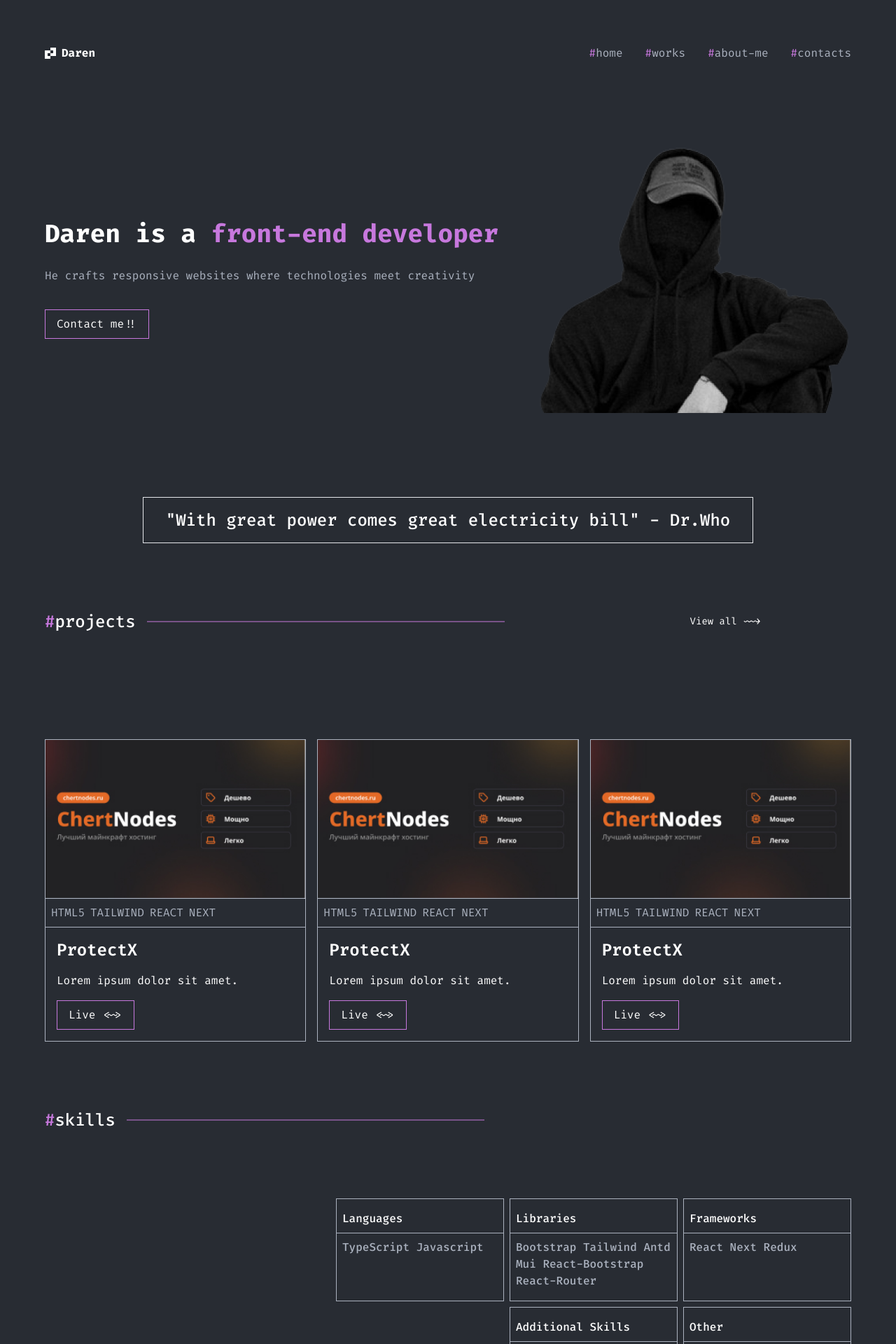
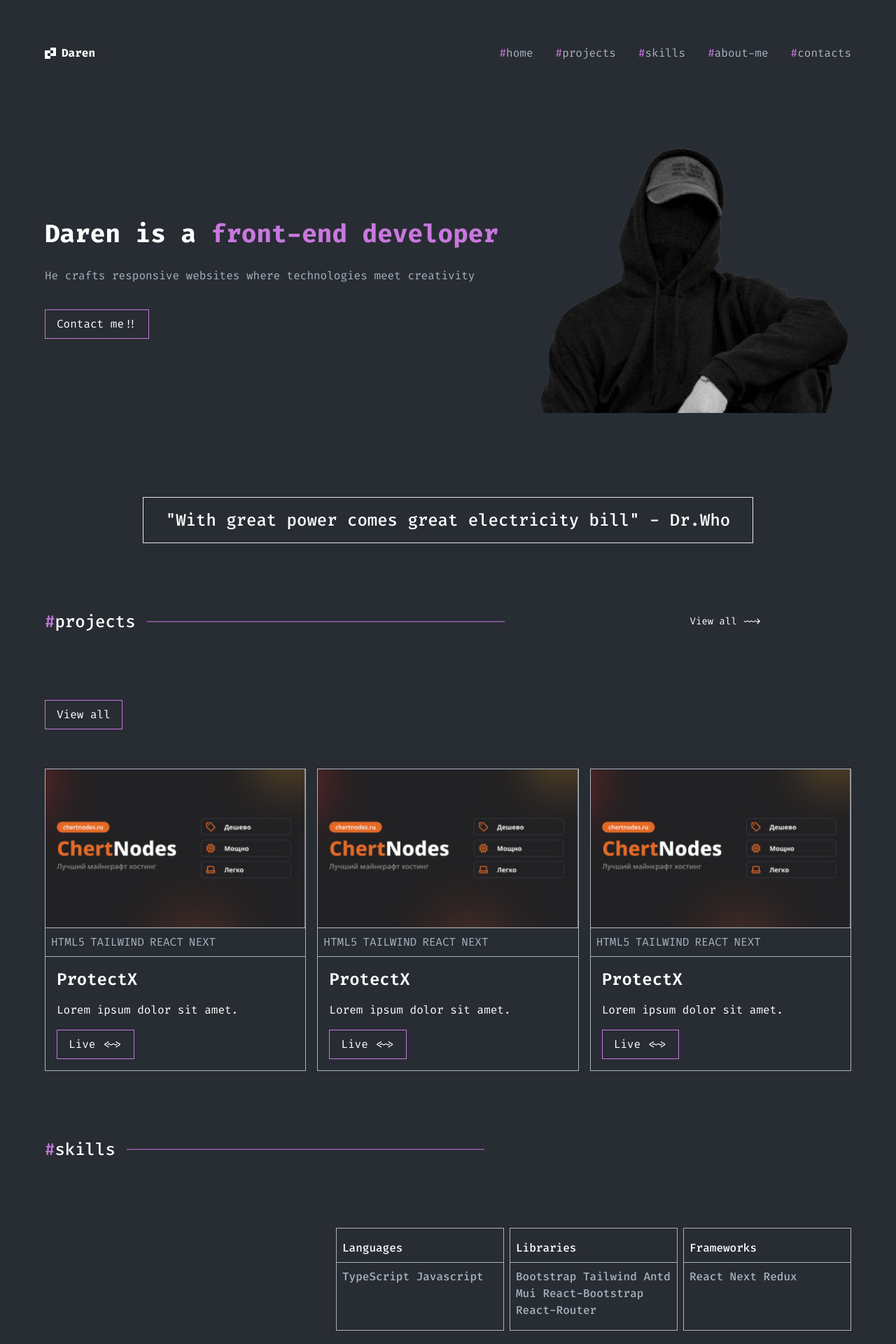
Before and after one commit to darenminarolli/portfolio, a Next.js app: page / in a window 1280 px wide. Shown: the top 1920 px of the page at 70% size. Built offline with nearby package versions, Linux system fonts and the light colour scheme.

Commit message:
fixes navbar & more

```diff
--- a/app/components/Header.jsx
+++ b/app/components/Header.jsx
@@ -11,7 +11,8 @@ const Header = () => {
                 <HeaderName />
                 <ul className="flex items-start gap-8">
                     <li><a href="#" className="text-[#ABB2BF] hover:text-[#fff] text-4xl md:text-base "><span className="text-[#C778DD]">#</span>home</a></li>
-                    <li><a href="#works" className="text-[#ABB2BF] hover:text-[#fff] text-4xl md:text-base "><span className="text-[#C778DD]">#</span>works</a></li>
+                    <li><a href="#projects" className="text-[#ABB2BF] hover:text-[#fff] text-4xl md:text-base "><span className="text-[#C778DD]">#</span>projects</a></li>
+                    <li><a href="#skills" className="text-[#ABB2BF] hover:text-[#fff] text-4xl md:text-base "><span className="text-[#C778DD]">#</span>skills</a></li>
                     <li><a href="#about" className="text-[#ABB2BF] hover:text-[#fff] text-4xl md:text-base "><span className="text-[#C778DD]">#</span>about-me</a></li>
                     <li><a href="#contacts" className="text-[#ABB2BF] hover:text-[#fff] text-4xl md:text-base "><span className="text-[#C778DD]">#</span>contacts</a></li>
                 </ul>
@@ -39,9 +40,10 @@ const Header = () => {
                                 <rect x="4" y="3" width="24" height="2" transform="rotate(45 4 3)" fill="#D9D9D9" />
                             </svg>
                         </div>
-                        <ul className="flex flex-col items-start gap-8 pt-6">
+                        <ul onClick={()=> (setIsModalVisible(false))} className="flex flex-col items-start gap-8 pt-6">
                     <li><a href="#" className="text-[#ABB2BF] hover:text-[#fff] text-4xl md:text-base "><span className="text-[#C778DD]">#</span>home</a></li>
-                    <li><a href="#works" className="text-[#ABB2BF] hover:text-[#fff] text-4xl md:text-base "><span className="text-[#C778DD]">#</span>works</a></li>
+                    <li><a href="#projects" className="text-[#ABB2BF] hover:text-[#fff] text-4xl md:text-base "><span className="text-[#C778DD]">#</span>projects</a></li>
+                    <li><a href="#skills" className="text-[#ABB2BF] hover:text-[#fff] text-4xl md:text-base "><span className="text-[#C778DD]">#</span>skills</a></li>
                     <li><a href="#about" className="text-[#ABB2BF] hover:text-[#fff] text-4xl md:text-base "><span className="text-[#C778DD]">#</span>about-me</a></li>
                     <li><a href="#contacts" className="text-[#ABB2BF] hover:text-[#fff] text-4xl md:text-base "><span className="text-[#C778DD]">#</span>contacts</a></li>
                 </ul>
--- a/app/page.jsx
+++ b/app/page.jsx
@@ -5,6 +5,7 @@ import Skills from "./components/Skills"
 import About from "./components/About"
 import Contact from "./components/Contact"
 import Headersection from "./components/Headersection"
+import Button from "./components/ui/Button"
 export default function Home() {
   return (
     <>
@@ -13,9 +14,10 @@ export default function Home() {
       <section id="projects" className="w-full  ">
       <div className=" flex justify-between items-center">
           <SectionDivider name='projects' />
-          <p className=" md:block items-center w-1/4  text-sm sm:text-sm">View all ~~{">"}</p>
+          <p className="hidden md:block items-center w-1/4  text-sm sm:text-sm">View all ~~{">"}</p>
         </div>
-        <div className="sm:mt-14 flex flex-col md:flex-row justify-center  items-start gap-4 ">
+          <Button name='View all'/>
+        <div className="mt-14 flex flex-col md:flex-row justify-center  items-start gap-y-8 md:gap-4 ">
           <Cart />
           <Cart />
           <Cart />
@@ -23,7 +25,7 @@ export default function Home() {
       </section>
       <section id="skills" className="w-full">
       <SectionDivider name='skills' />
-        <div className=" w-full md:w-[750px] flex flex-col md:flex-row md:flex-wrap justify-center md:justify-end gap-2  mb-24 sm:float-right">
+        <div className=" w-full md:w-[750px] flex flex-col md:flex-row md:flex-wrap justify-center md:justify-end gap-2 gap-y-6  mb-24 sm:float-right">
           <Skills title='Languages' desc='TypeScript Javascript' />
           <Skills title='Libraries' desc='Bootstrap Tailwind Antd Mui React-Bootstrap React-Router ' />
           <Skills title='Frameworks' desc='React Next Redux' />
```
